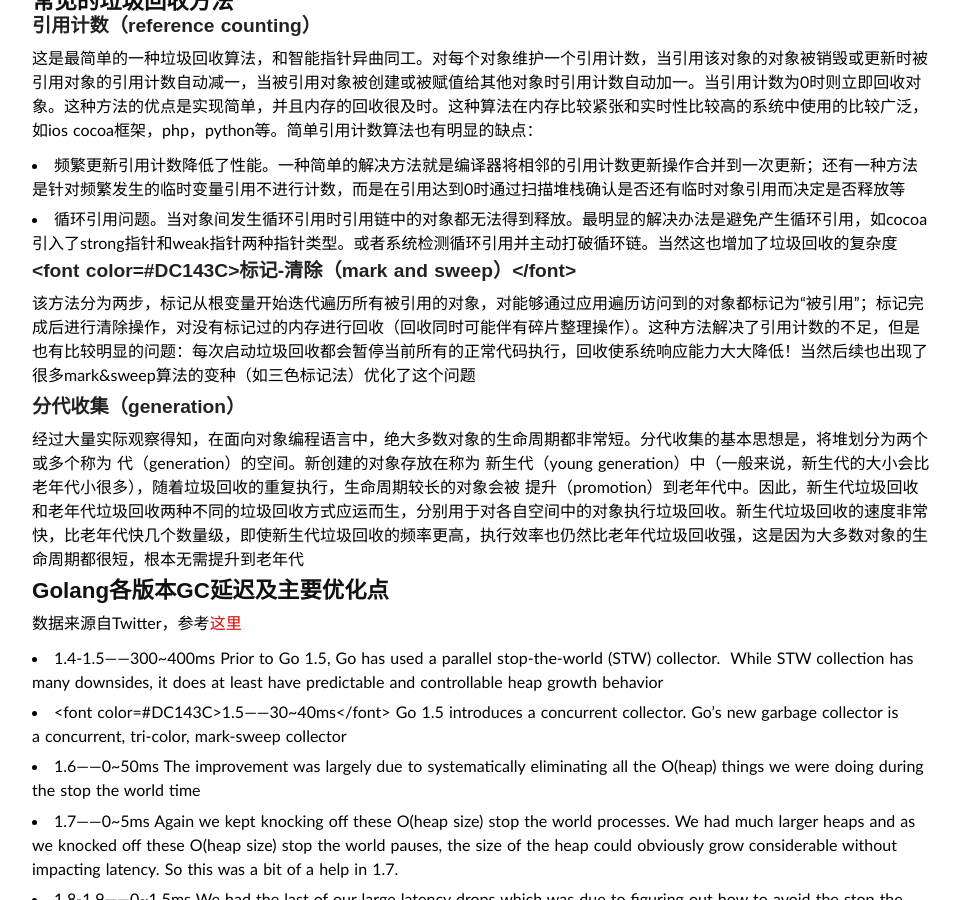
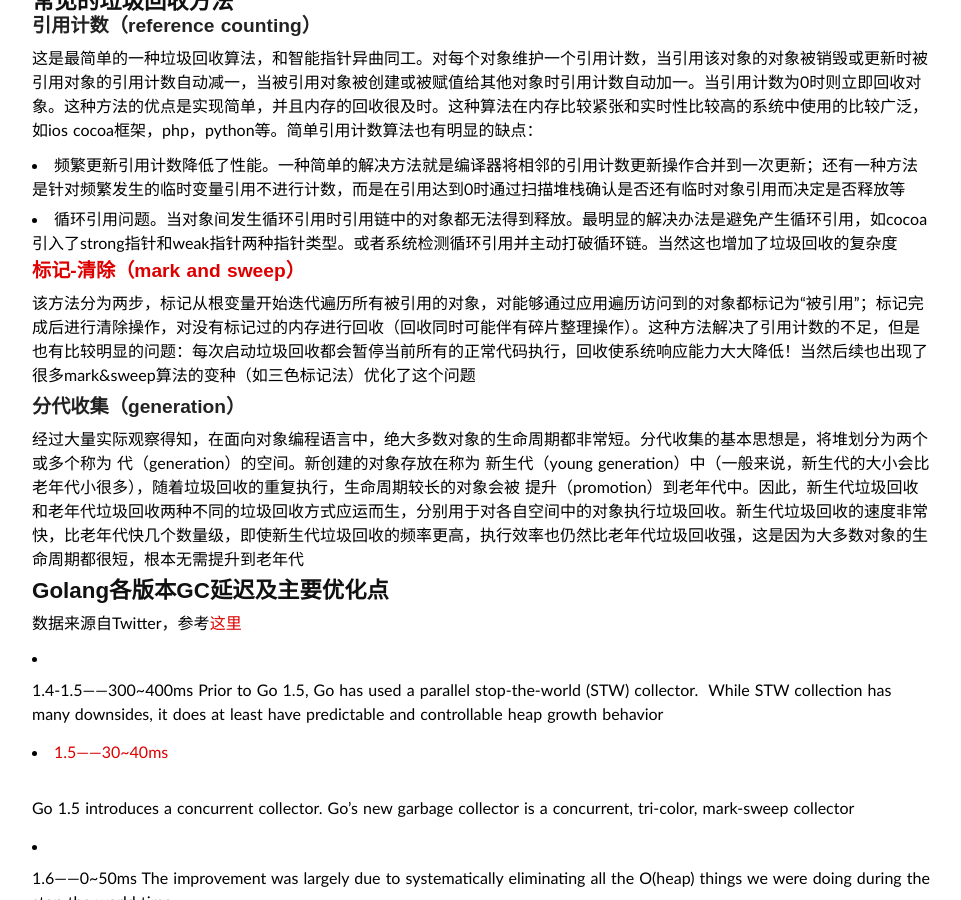
Before and after one commit to duyanghao/duyanghao.github.io, a Jekyll site: the page built from _posts/2019-1-11-golang.md, in a window 1280 px wide and 900 px high, scrolled down 462 px. Shown: the whole window, without its empty margins (158-1119 px from the left). Built offline with Jekyll 4.4.1, drawn with Linux system fonts in a browser that asks for light colours; some web fonts are replaced; comment, search, counter and statistics services are not loaded.

Commit message:
添加golang gc
Signed-off-by: duyanghao <1294057873@qq.com>

```diff
--- a/_posts/2019-1-11-golang.md
+++ b/_posts/2019-1-11-golang.md
@@ -25,7 +25,7 @@
 * 频繁更新引用计数降低了性能。一种简单的解决方法就是编译器将相邻的引用计数更新操作合并到一次更新；还有一种方法是针对频繁发生的临时变量引用不进行计数，而是在引用达到0时通过扫描堆栈确认是否还有临时对象引用而决定是否释放等
 * 循环引用问题。当对象间发生循环引用时引用链中的对象都无法得到释放。最明显的解决办法是避免产生循环引用，如cocoa引入了strong指针和weak指针两种指针类型。或者系统检测循环引用并主动打破循环链。当然这也增加了垃圾回收的复杂度
 
-### <font color=#DC143C>标记-清除（mark and sweep）</font>
+### <font color="#dd0000">标记-清除（mark and sweep）</font><br />
 
 该方法分为两步，标记从根变量开始迭代遍历所有被引用的对象，对能够通过应用遍历访问到的对象都标记为“被引用”；标记完成后进行清除操作，对没有标记过的内存进行回收（回收同时可能伴有碎片整理操作）。这种方法解决了引用计数的不足，但是也有比较明显的问题：每次启动垃圾回收都会暂停当前所有的正常代码执行，回收使系统响应能力大大降低！当然后续也出现了很多mark&sweep算法的变种（如三色标记法）优化了这个问题
 
@@ -38,11 +38,15 @@
 
 * 1.4-1.5——300~400ms
 Prior to Go 1.5, Go has used a parallel stop-the-world (STW) collector.  While STW collection has many downsides, it does at least have predictable and controllable heap growth behavior
-* <font color=#DC143C>1.5——30~40ms</font>
+
+* <font color="#dd0000">1.5——30~40ms</font><br />
 Go 1.5 introduces a concurrent collector. Go's new garbage collector is a concurrent, tri-color, mark-sweep collector
+
 * 1.6——0~50ms
 The improvement was largely due to systematically eliminating all the O(heap) things we were doing during the stop the world time
+
 * 1.7——0~5ms
 Again we kept knocking off these O(heap size) stop the world processes. We had much larger heaps and as we knocked off these O(heap size) stop the world pauses, the size of the heap could obviously grow considerable without impacting latency. So this was a bit of a help in 1.7.
+
 * 1.8-1.9——0~1.5ms
 We had the last of our large latency drops which was due to figuring out how to avoid the stop the world stack scanning at the end of the GC cycle. That dropped us into the sub-millisecond range.
```
